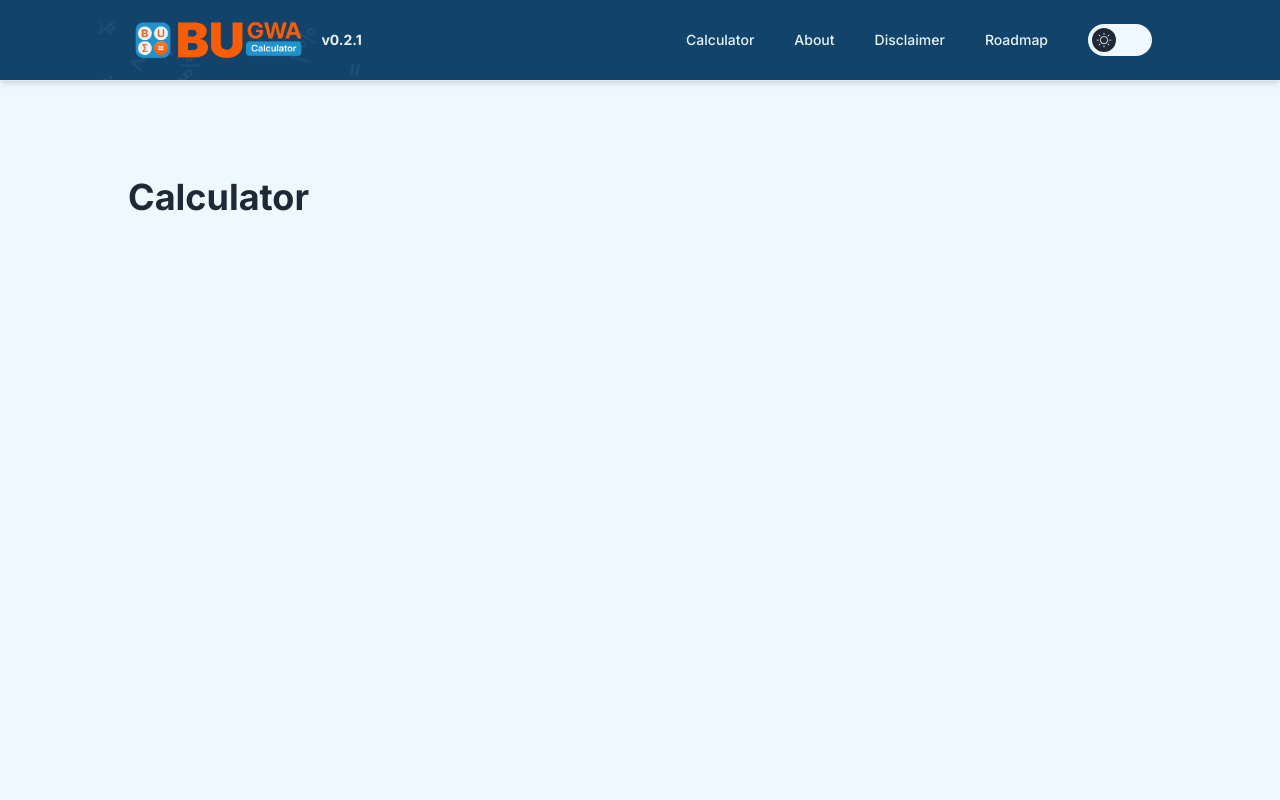
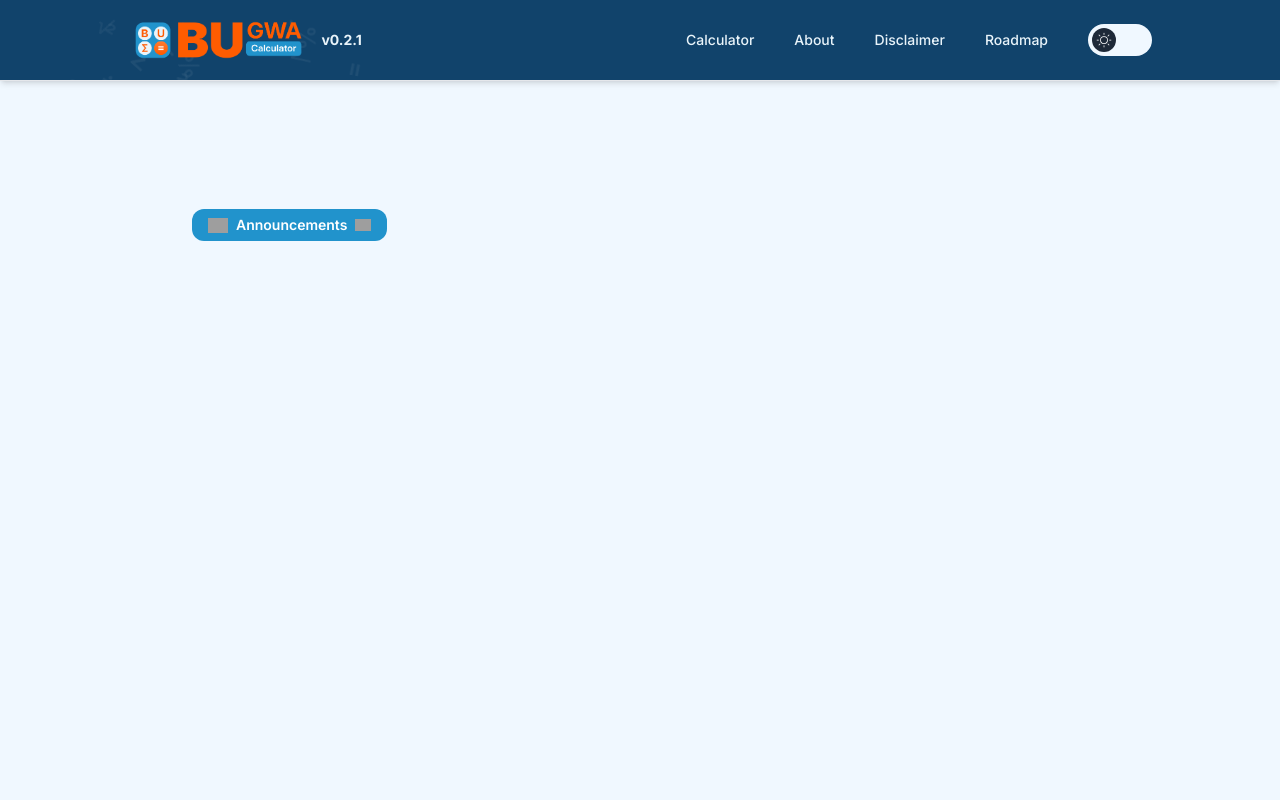
Before and after one commit to johannbuere/bu-gwa-calc, a Next.js app: page / in a window 1280 px wide. Shown: the top 800 px of the page. Built offline with nearby package versions, Linux system fonts and the light colour scheme; grey boxes are pictures that could not be loaded.

Commit message:
feat: release v0.2.4 which adds an announcement component at root page.tsx

```diff
--- a/app/page.tsx
+++ b/app/page.tsx
@@ -1,7 +1,9 @@
+import Announcement from "@/components/announcements/Announcement";
+
 export default function Home() {
   return (
-    <div className="min-h-screen pt-24 pb-16 px-6 md:px-16 lg:px-24 xl:px-32">
-      <h1 className="text-4xl font-bold text-foreground mb-6">Calculator</h1>
+    <div className="flex flex-col items-center min-h-screen p-4 sm:p-8 pt-24 sm:pt-32">
+      <Announcement />
     </div>
   );
 }
--- /dev/null
+++ b/components/announcements/Announcement.tsx
@@ -0,0 +1,72 @@
+"use client";
+
+import Image from "next/image";
+import { useState } from "react";
+
+export default function Announcement() {
+  const [isOpen, setIsOpen] = useState(false);
+
+  return (
+    <div className="flex flex-col items-start w-full max-w-4xl">
+      <button
+        onClick={() => setIsOpen(!isOpen)}
+        className="flex items-center gap-2 rounded-t-xl rounded-b-xl bg-secondary py-1.5 px-4 text-white hover:bg-opacity-90 transition-all mb-2"
+      >
+        <Image
+          src="/icons/bx--notification.svg"
+          alt="Notifications Icon"
+          width={20}
+          height={20}
+        />
+        <span className="text-sm font-semibold">Announcements</span>
+        <Image
+          src="/icons/nav-arrow-down.svg"
+          alt="Toggle"
+          width={16}
+          height={16}
+          className={`transition-transform duration-300 ${isOpen ? "rotate-180" : ""}`}
+        />
+      </button>
+
+      {isOpen && (
+        <div style={{ background: 'linear-gradient(90deg, #2193CC 0%, #5AC8FF 100%)' }} className="relative w-full rounded-xl p-4 sm:p-6 text-white shadow-lg animate-in fade-in slide-in-from-top-2 duration-300">
+          <button
+            onClick={() => setIsOpen(false)}
+            className="absolute top-4 right-4 hover:opacity-75 transition-opacity"
+            aria-label="Close"
+          >
+            <Image
+              src="/icons/close-icon.svg"
+              alt="Close"
+              width={24}
+              height={24}
+            />
+          </button>
+
+          <div className="flex flex-col sm:flex-row gap-4">
+            <div className="shrink-0 mt-1">
+              <Image
+                src="/icons/info.svg"
+                alt="Info"
+                width={28}
+                height={28}
+              />
+            </div>
+            <div>
+              <h3 className="text-lg font-bold mb-2">Features Update</h3>
+              <p className="text-white/90 leading-relaxed text-sm">
+                Lorem ipsum dolor sit amet, consectetur adipiscing elit, sed do
+                eiusmod tempor incididunt ut labore et dolore magna aliqua. Ut
+                enim ad minim veniam, quis nostrud exercitation ullamco laboris
+                nisi ut aliquip ex ea commodo consequat. Duis aute irure dolor
+                in reprehenderit in voluptate velit esse cillum dolore eu fugiat
+                nulla pariatur. Excepteur sint occaecat cupidatat non proident,
+                sunt in culpa qui officia deserunt mollit anim id est laborum.
+              </p>
+            </div>
+          </div>
+        </div>
+      )}
+    </div>
+  );
+}
--- a/package.json
+++ b/package.json
@@ -1,6 +1,6 @@
 {
   "name": "bu-gwa-calc",
-  "version": "0.2.3",
+  "version": "0.2.4",
   "private": true,
   "scripts": {
     "dev": "next dev",
```
Also changed, not shown: 2 other files (tests, documents, lock files or other folders).
